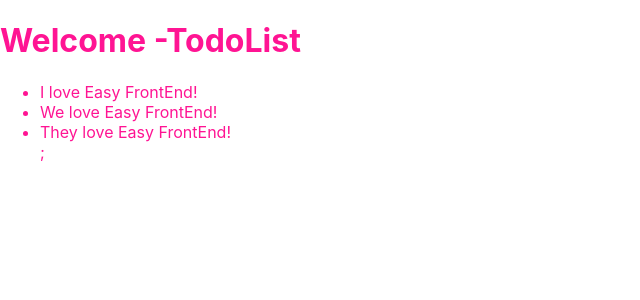
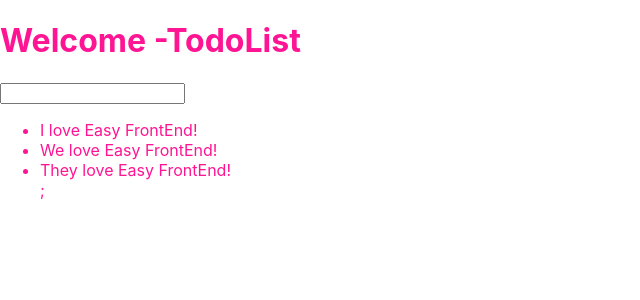
Before and after one commit to Patrick301298/Color_Box, a React (Create React App) app: page / in a window 1280 px wide. Shown: the top 300 px of the page, without its empty margins (0-640 px from the left). Built offline with nearby package versions, Linux system fonts and the light colour scheme.

Commit message:
new TodoForm

```diff
--- a/src/App.js
+++ b/src/App.js
@@ -1,5 +1,6 @@
 import React, { useState } from "react";
 import "./App.scss";
+import TodoForm from "./components/TodoForm";
 import TodoList from "./components/TodoList";
 
 function App() {
@@ -18,9 +19,20 @@
     newTodoList.splice(index, 1);
     setTodoList(newTodoList);
   }
+  function handleTodoFormSubmit(formValues) {
+    console.log("Form Submit ", formValues);
+    const newTodo = {
+      id: todoList.length + 1,
+      ...formValues,
+    };
+    const newTodoList = [...todoList];
+    newTodoList.push(newTodo);
+    setTodoList(newTodoList);
+  }
   return (
     <div className="app">
       <h1> Welcome -TodoList</h1>
+      <TodoForm onSubmit={handleTodoFormSubmit} />
       <TodoList todos={todoList} onTodoClick={handleTodoClick} />
     </div>
   );
--- /dev/null
+++ b/src/components/TodoForm/index.jsx
@@ -0,0 +1,34 @@
+import React, { useState } from "react";
+import PropTypes from "prop-types";
+
+TodoForm.propTypes = {
+  onSubmit: PropTypes.func,
+};
+TodoForm.defaultProps = {
+  onSubmit: null,
+};
+function TodoForm(props) {
+  const { onSubmit } = props;
+  const [value, setValue] = useState("");
+
+  function handleValueChange(e) {
+    console.log(e.target.value);
+    setValue(e.target.value);
+  }
+  function handleSubmit(e) {
+    e.preventDefault();
+    if (!onSubmit) return;
+    const formValues = {
+      title: value,
+    };
+    onSubmit(formValues);
+    setValue("");
+  }
+  return (
+    <form onSubmit={handleSubmit}>
+      <input type="text" value={value} onChange={handleValueChange} />
+    </form>
+  );
+}
+
+export default TodoForm;
```
Also changed, not shown: src/components/TodoForm/TodoForm.scss (added).
